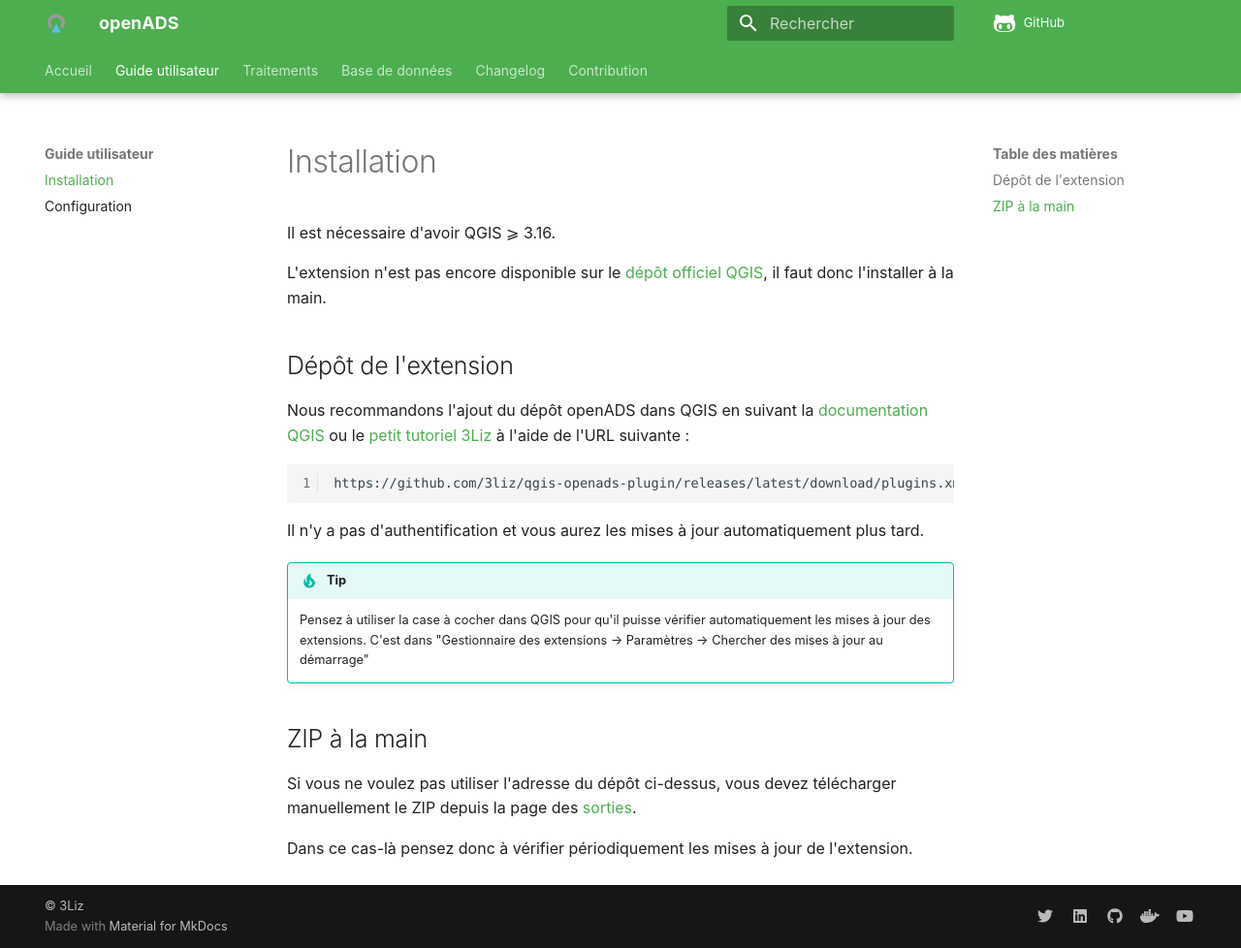
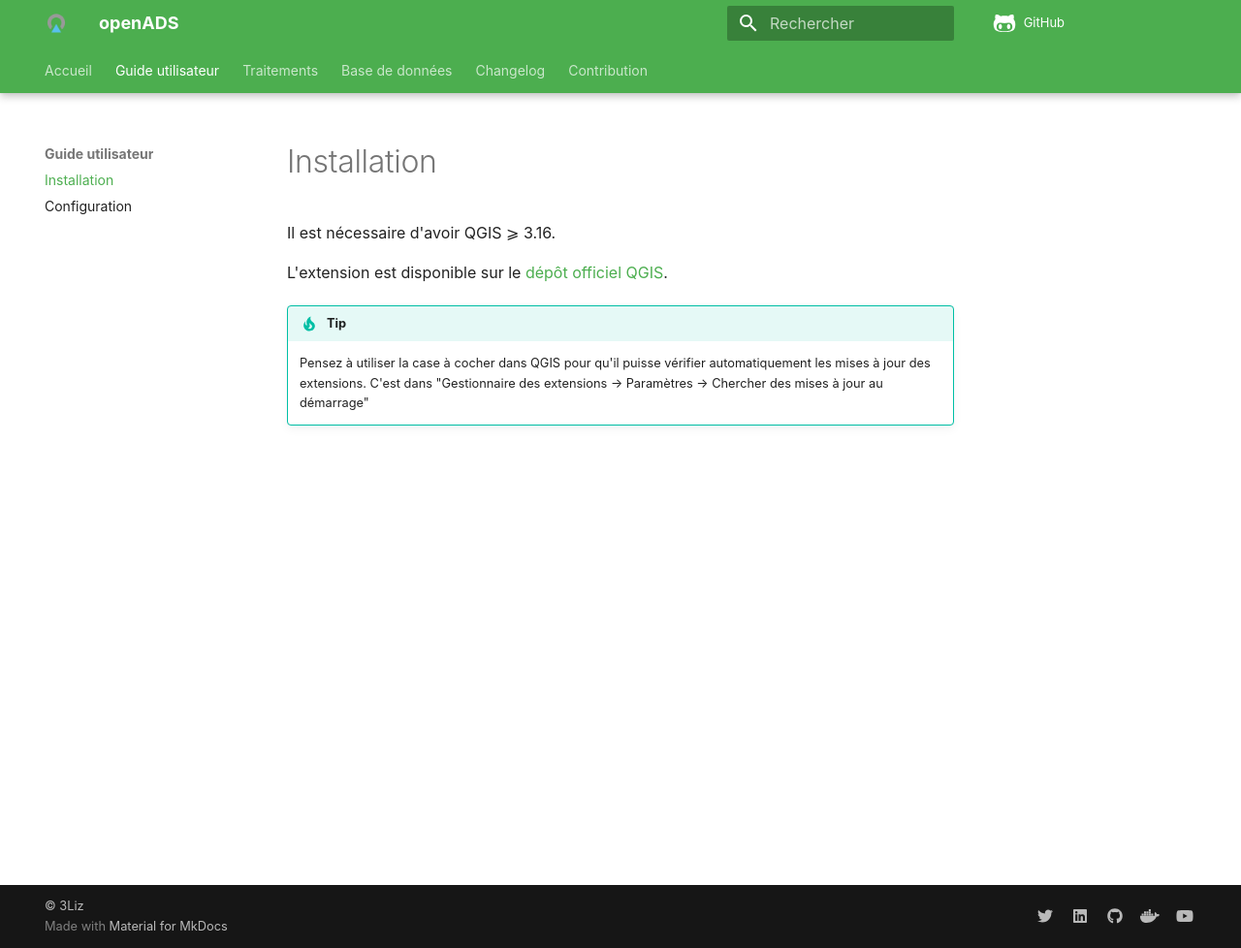
Before and after one commit to 3liz/qgis-openads-plugin, an MkDocs documentation site: the page built from docs/user-guide/installation.md, in a window 1280 px wide and 978 px high. Shown: the whole window at 97% size. Built offline with MkDocs 1.6.1 and Material for MkDocs 9.7.7, drawn with Linux system fonts in a browser that asks for light colours; nearby versions of some CDN libraries; comment, search, counter and statistics services are not loaded.

Commit message:
Docs - Update readme and release 0.9.0

````diff
--- a/docs/user-guide/installation.md
+++ b/docs/user-guide/installation.md
@@ -2,29 +2,9 @@
 
 Il est nécessaire d'avoir QGIS ⩾ 3.16.
 
-L'extension n'est pas encore disponible sur le [dépôt officiel QGIS](https://plugins.qgis.org/), il faut donc
-l'installer à la main.
-
-## Dépôt de l'extension
-
-Nous recommandons l'ajout du dépôt openADS dans QGIS en suivant la
-[documentation QGIS](https://docs.qgis.org/latest/fr/docs/user_manual/plugins/plugins.html#the-settings-tab) ou
-le [petit tutoriel 3Liz](https://docs.3liz.org/tutorial/qgis-repository-fr/) à l'aide de l'URL suivante :
-
-```
-https://github.com/3liz/qgis-openads-plugin/releases/latest/download/plugins.xml
-```
-
-Il n'y a pas d'authentification et vous aurez les mises à jour automatiquement plus tard.
+L'extension est disponible sur le [dépôt officiel QGIS](https://plugins.qgis.org/).
 
 !!! tip
     Pensez à utiliser la case à cocher dans QGIS pour qu'il puisse vérifier automatiquement les mises à jour
     des extensions. C'est dans "Gestionnaire des extensions → Paramètres → Chercher des mises à jour au
     démarrage"
-
-## ZIP à la main
-
-Si vous ne voulez pas utiliser l'adresse du dépôt ci-dessus, vous devez télécharger manuellement le ZIP depuis
-la page des [sorties](https://github.com/3liz/qgis-openads-plugin/releases).
-
-Dans ce cas-là pensez donc à vérifier périodiquement les mises à jour de l'extension.
````
Also changed, not shown: README.md (+7 -1 lines), docs/index.md (+1 -1 lines), docs/user-guide/configuration.md (+10 -8 lines).
